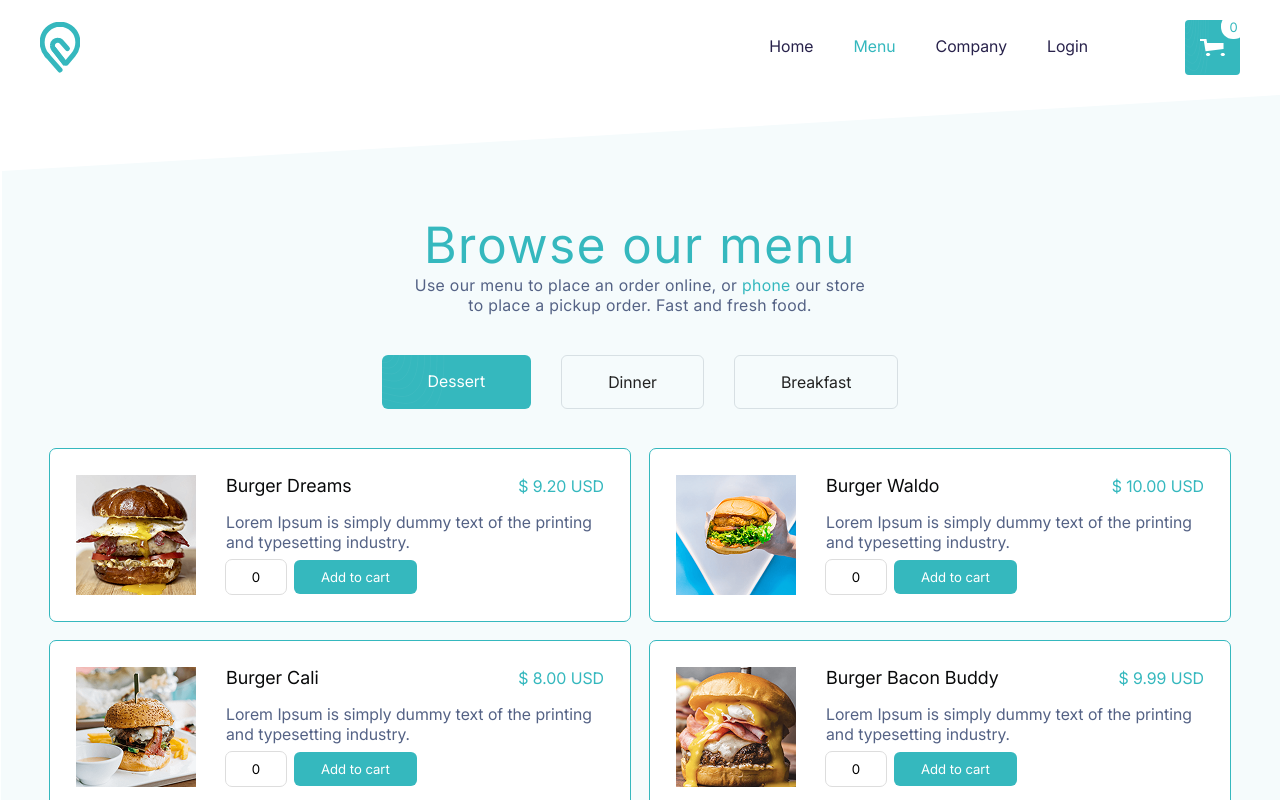
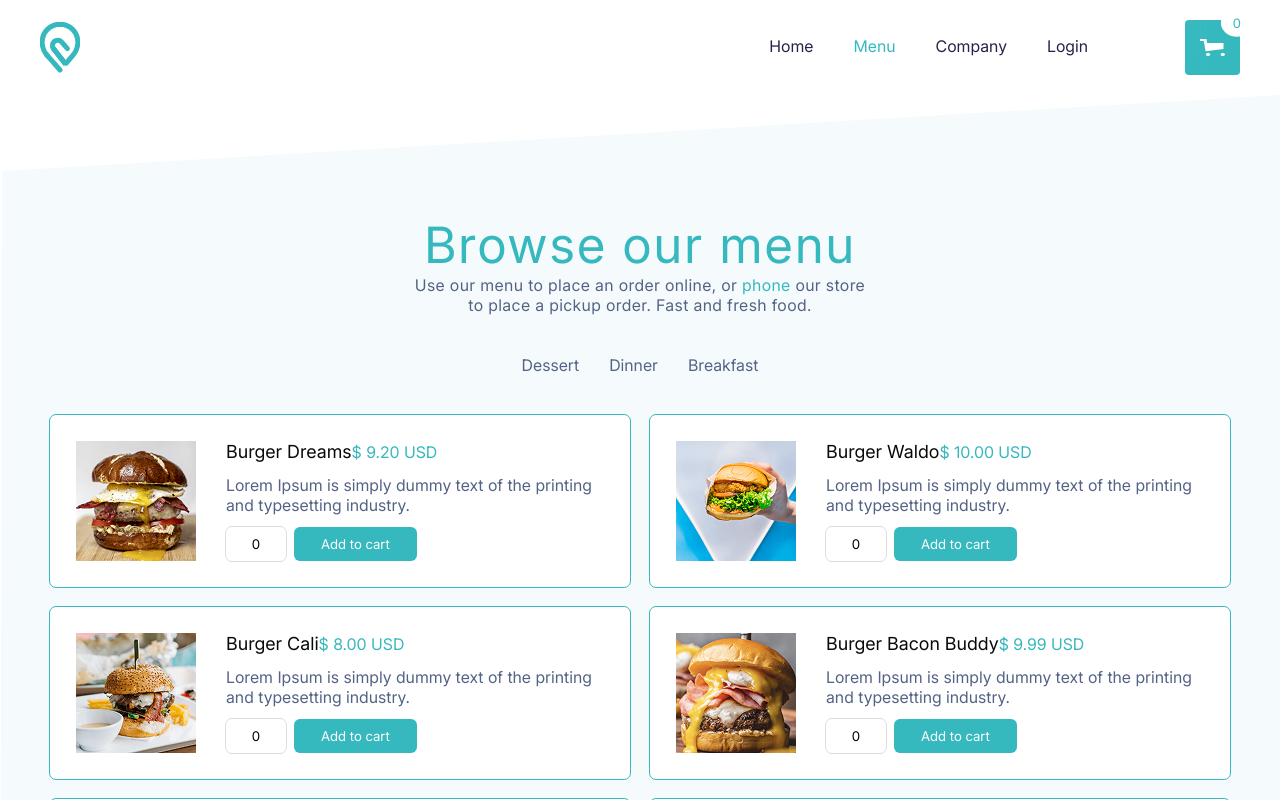
Before and after one commit to rap1dity/react-home-works, a React (Vite) app: page / in a window 1280 px wide. Both pictures are taken after a click on the element "Menu". Shown: the top 800 px of the page. Built offline with nearby package versions, Linux system fonts and the light colour scheme.

Commit message:
refactor(L-3)

```diff
--- a/src/entities/product/ui/product-card.module.css
+++ b/src/entities/product/ui/product-card.module.css
@@ -6,9 +6,21 @@
     padding: 1.625rem;
     display: flex;
     gap: 1.875rem;
+
+    & > img {
+        width: 7.5rem;
+        height: 7.5rem;
+    }
 }
 
-.content .contentHeader {
+.content {
+    width: 100%;
+    display: flex;
+    flex-direction: column;
+    justify-content: space-between;
+}
+
+.generalInfo .contentHeader {
     display: flex;
     align-items: center;
     justify-content: space-between;
@@ -21,11 +33,18 @@
 }
 
 .contentHeader .contentHeaderPrice {
+    align-self: flex-start;
+    text-wrap: nowrap;
     color: var(--primary);
     font-size: 1rem;
 }
 
-.content > p {
+.generalInfo > p {
+    display: -webkit-box;
+    -webkit-line-clamp: 3;
+    -webkit-box-orient: vertical;
+    overflow: hidden;
+    text-overflow: ellipsis;
     font-size: 1rem;
     margin-bottom: 0.5rem;
 }
--- a/src/entities/product/ui/product-list.module.css
+++ b/src/entities/product/ui/product-list.module.css
@@ -1,8 +1,14 @@
 .productListContainer {
     max-width: 75rem;
+    width: 100%;
     margin-bottom: 2.813rem;
     padding: 0 0.625rem;
     display: grid;
     grid-template-columns: repeat(2, 36.25rem);
     grid-gap: 1.25rem;
+
+    & > .loader {
+        grid-column: span 2;
+        text-align: center;
+    }
 }
--- a/src/pages/menu/ui/category-list/category-list.module.css
+++ b/src/pages/menu/ui/category-list/category-list.module.css
@@ -3,18 +3,19 @@
     gap: 1.875rem;
     margin-bottom: 2.5rem;
 
-    & > span {
+    & > button {
         position: relative;
         padding: 1rem 2.875rem;
         color: #222;
         cursor: pointer;
-        border: 0.063rem solid color-mix(in srgb, #617283 20%, transparent);
+        background: none;
+        outline: 0.063rem solid color-mix(in srgb, #617283 20%, transparent);
+        border: none;
         border-radius: 0.375rem;
 
         &.active {
             color: var(--pure-white);
             background: var(--primary);
-            border: none;
 
             &::before {
                 position: absolute;
--- a/src/pages/menu/ui/menu-page.module.css
+++ b/src/pages/menu/ui/menu-page.module.css
@@ -1,9 +1,9 @@
 .menuPageContainer {
+    z-index: 1;
+    position: relative;
     margin: 0 auto;
     max-width: 90rem;
     height: 100%;
-    clip-path: polygon(0.125rem 4.75rem, 100% 0%, 100% 100%, 0% 100%);
-    background: var(--background);
     padding: 7.5rem 0;
     display: flex;
     flex-direction: column;
@@ -25,6 +25,15 @@
         background: var(--primary);
         cursor: pointer;
     }
+
+    &::before {
+        content: "";
+        position: absolute;
+        z-index: -1;
+        inset: 0;
+        clip-path: polygon(0.125rem 4.75rem, 100% 0%, 100% 100%, 0% 100%);
+        background: var(--background);
+    }
 }
 
 .menuPageContainer > .description {
--- a/src/widgets/footer/ui/footer.module.css
+++ b/src/widgets/footer/ui/footer.module.css
@@ -47,10 +47,10 @@
         letter-spacing: 0.094rem;
     }
 
-    & > span {
-        width: fit-content;
-        cursor: pointer;
+    & > a {
         font-size: 0.938rem;
+        text-decoration: none;
+        color: var(--foreground);
     }
 }
 
--- a/src/widgets/header/ui/header.module.css
+++ b/src/widgets/header/ui/header.module.css
@@ -33,6 +33,7 @@
 }
 
 .cartContainer {
+    z-index: 1;
     position: relative;
     display: flex;
     justify-content: center;
@@ -59,13 +60,12 @@
     display: flex;
     justify-content: center;
     align-items: center;
-    border-radius: 0.75rem;
+    border-radius: 50%;
     font-size: 0.813rem;
     color: var(--primary);
-    transform: translate(0.375rem, -0.375rem);
+    transform: translate(40%, -40%);
     content: attr(data-count);
-    width: 1.563rem;
-    height: 1.563rem;
+    padding: 0.375rem 0.75rem;
     background: var(--pure-white);
-    z-index: 1;
+    z-index: 2;
 }
```
